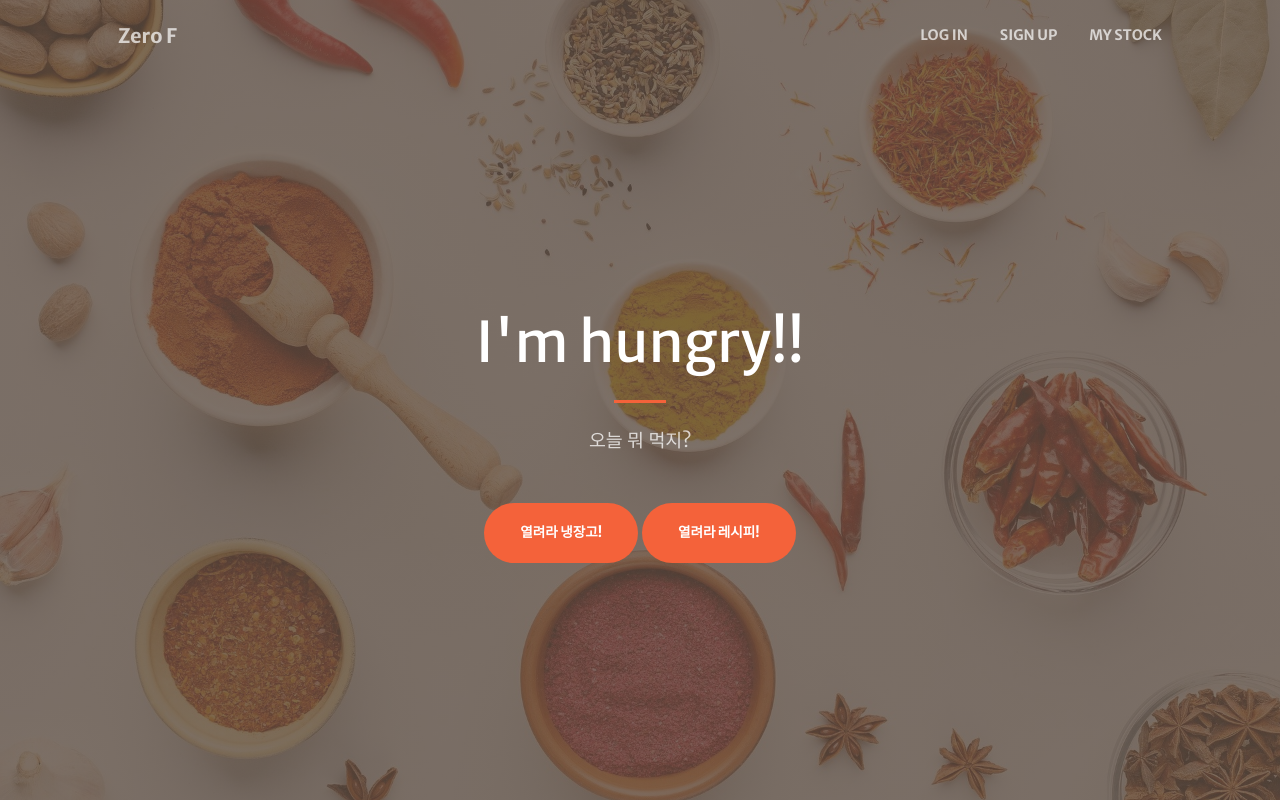
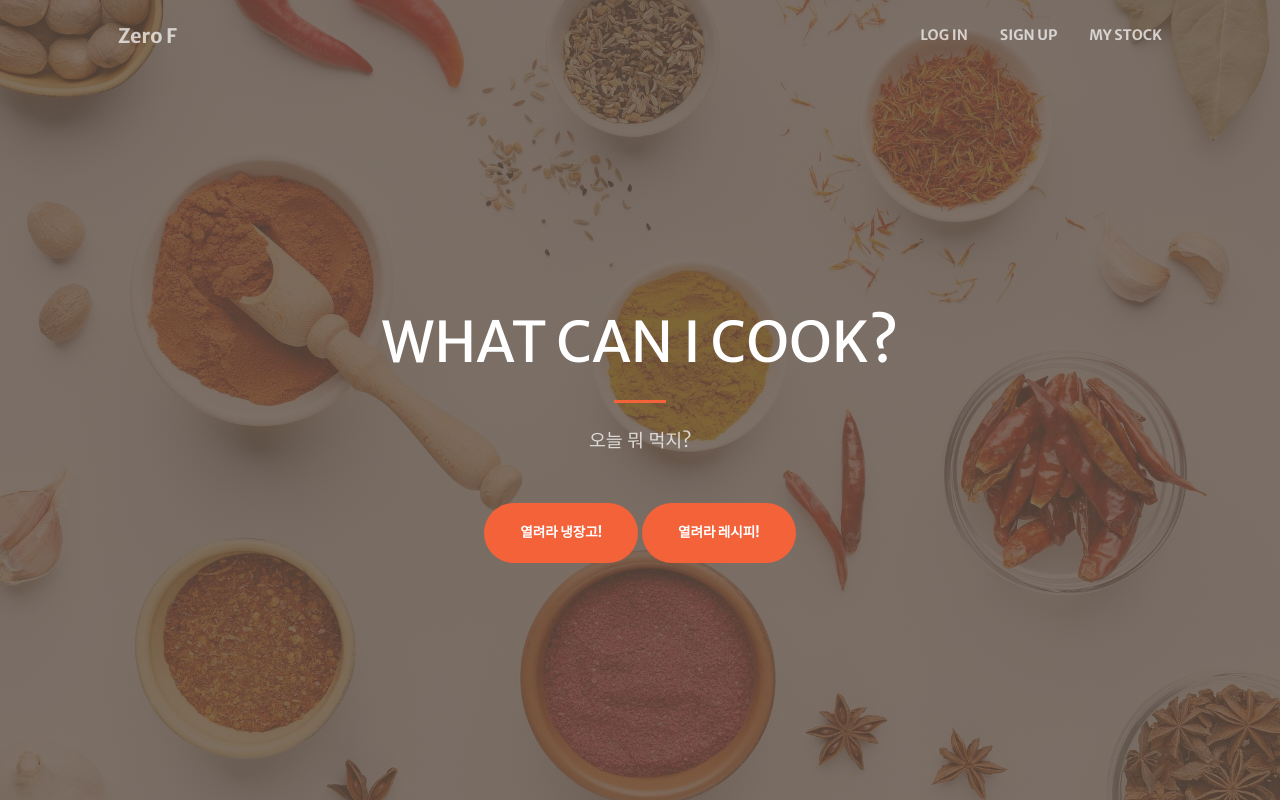
Before and after one commit to suminnnnnnn/recipe, a Django app: page /member/home/ in a window 1280 px wide. Run offline with Django 3.2, Linux system fonts and the light colour scheme; some libraries are stand-ins or nearby versions.

Commit message:
제목 변경

```diff
--- a/member/templates/base.html
+++ b/member/templates/base.html
@@ -46,7 +46,7 @@
             <div class="container px-4 px-lg-5 h-100">
                 <div class="row gx-4 gx-lg-5 h-100 align-items-center justify-content-center text-center">
                     <div class="col-lg-8 align-self-end">
-                        <h1 class="text-white font-weight-bold">I'm hungry!!</h1>
+                        <h1 class="text-white font-weight-bold">WHAT CAN I COOK?</h1>
                         <hr class="divider" />
                     </div>
                     <div class="col-lg-8 align-self-baseline">
```
